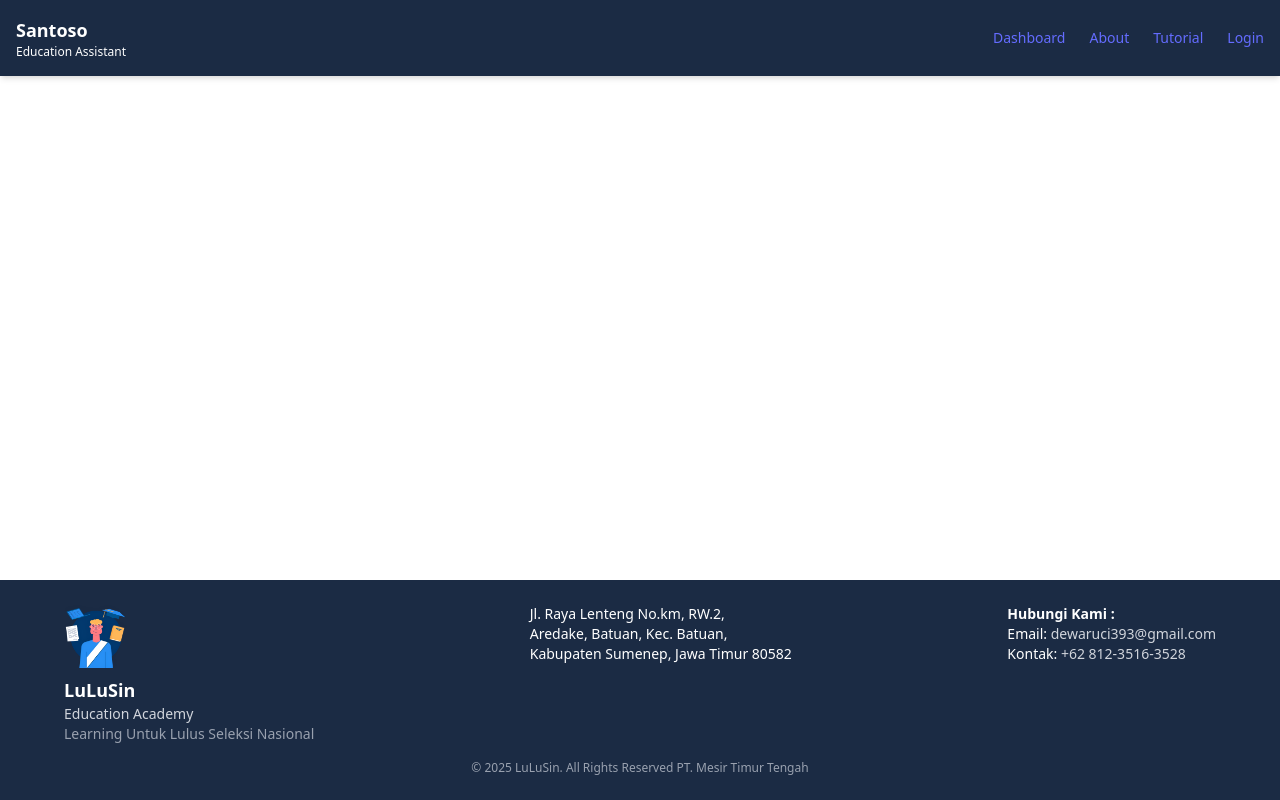
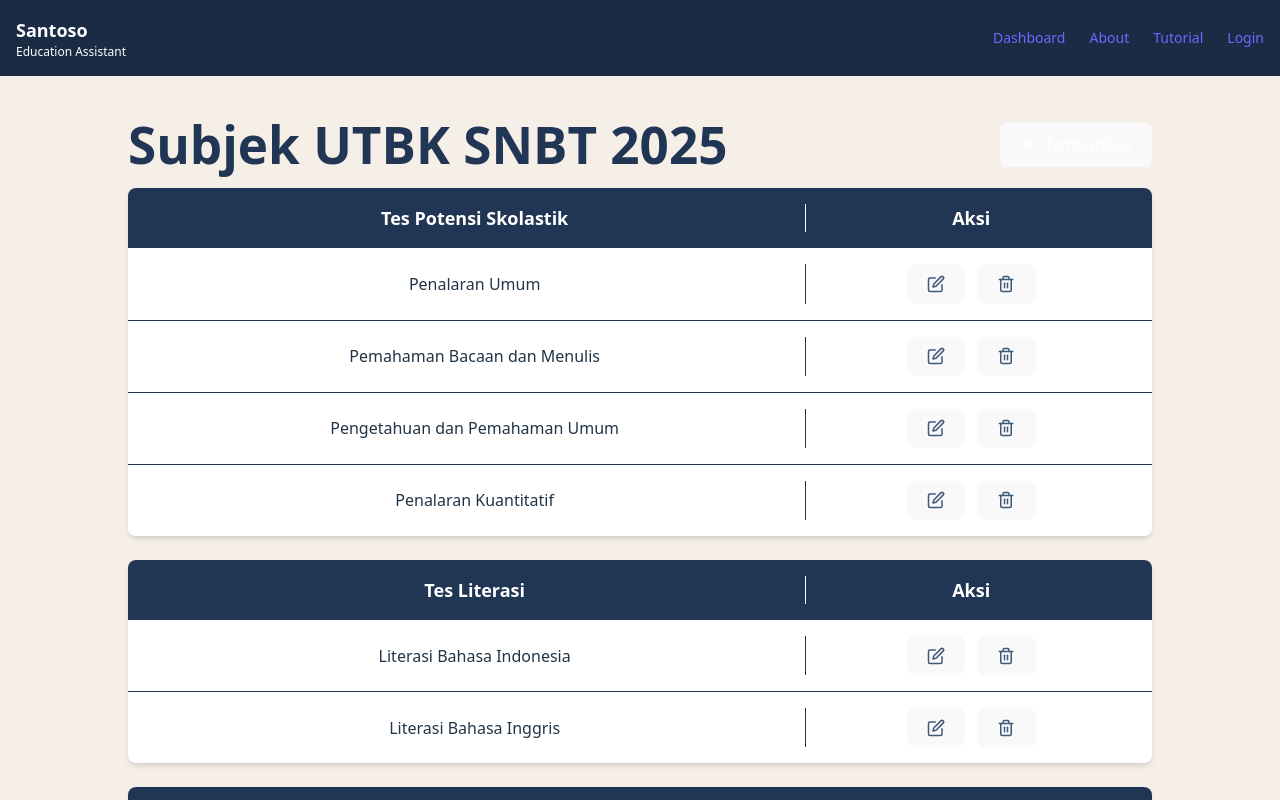
Before and after one commit to mifzalf/LuLuSin-FrontEnd, a React (Vite) app: page /guru/subjek in a window 1280 px wide. Built offline with nearby package versions, Linux system fonts and the light colour scheme.

Commit message:
feat: adding pages guru subjek

```diff
--- a/src/App.jsx
+++ b/src/App.jsx
@@ -30,6 +30,7 @@ import CreateTryoutSubjek from "./Pages/Guru/CreateTryoutSubjek";
 import GuruKategori from "./Pages/Guru/GuruKategori";
 import KategoriSubjek from "./Pages/Guru/KategoriSubjek";
 import EditKategoriSubjek from "./Pages/Guru/EditKategoriSubjek";
+import GuruSubjek from "./Pages/Guru/GuruSubjek";
 
 
 function App() {
@@ -106,11 +107,10 @@ function App() {
             <Route path="/guru/category_subject" element={<GuruKategori />} />
             <Route path="/guru/category_subject/create" element={<KategoriSubjek />} />
             <Route path="/guru/category_subject/edit" element={<EditKategoriSubjek />} />
-
-
             <Route path="guru/tryout/id/subjek/pembahasan/edit" element={<EditPembahasanSoalTryout />} />
             <Route path="guru/tryout/id/subjek/editpembahasan/create" element={<EditSoalCreatePembahasan />} />
             <Route path="guru/tryout/id/subjek/create" element={<CreateTryoutSubjek />} />
+            <Route path="guru/subjek" element={<GuruSubjek />} />
 
 
             {/* Siswa Routes */}
--- /dev/null
+++ b/src/Pages/Guru/GuruSubjek.jsx
@@ -0,0 +1,83 @@
+import { FiEdit, FiTrash2, FiPlus } from "react-icons/fi";
+import { useState } from "react";
+import { useNavigate } from "react-router-dom";
+
+const GuruSubjek = () => {
+  const navigate = useNavigate();
+  const [tryouts, setTryouts] = useState([
+    {
+      kategori: "Tes Potensi Skolastik",
+      subjek: [
+        "Penalaran Umum",
+        "Pemahaman Bacaan dan Menulis",
+        "Pengetahuan dan Pemahaman Umum",
+        "Penalaran Kuantitatif",
+      ],
+    },
+    {
+      kategori: "Tes Literasi",
+      subjek: ["Literasi Bahasa Indonesia", "Literasi Bahasa Inggris"],
+    },
+    {
+      kategori: "Penalaran Matematika",
+      subjek: ["Penalaran Matematika"],
+    },
+  ]);
+
+  const handleDelete = (kategoriIdx, subjekIdx) => {
+    const newTryouts = [...tryouts];
+    newTryouts[kategoriIdx].subjek.splice(subjekIdx, 1);
+    setTryouts(newTryouts);
+  };
+
+  return (
+    <div className="bg-[#F5EFE7] min-h-screen w-screen flex flex-col items-center p-6">
+      <div className="w-full max-w-5xl flex justify-between items-center py-4">
+        <h1 className="text-2xl font-bold text-[#213555]">Subjek UTBK SNBT 2025</h1>
+        <button
+          onClick={() => navigate("/guru/subjek/create")}
+          className="bg-[#3E5879] text-white px-4 py-2 rounded-lg flex items-center gap-2 hover:bg-[#213555] transition"
+        >
+          <FiPlus size={16} /> Tambahkan
+        </button>
+      </div>
+
+      <div className="w-full max-w-5xl space-y-6">
+        {tryouts.map((kategori, kategoriIdx) => (
+          <div key={kategoriIdx} className="bg-white shadow-md rounded-lg overflow-hidden">
+            <div className="bg-[#213555] text-white p-4 text-lg font-semibold flex">
+              <span className="w-2/3 text-center">{kategori.kategori}</span>
+              <span className="w-1/3 text-center border-l">Aksi</span>
+            </div>
+            {kategori.subjek.map((subjek, subjekIdx) => (
+              <div
+                key={subjekIdx}
+                className="flex items-center p-4 border-b last:border-none hover:bg-gray-100 transition"
+              >
+                <span className="w-2/3 text-center">{subjek}</span>
+                <div className="w-1/3 flex justify-center gap-3 border-l">
+                  <button
+                    onClick={() =>
+                      navigate(`/guru/subjek/edit?kategori=${kategori.kategori}&subjek=${subjek}`)
+                    }
+                    className="text-[#3E5879] hover:text-[#213555] transition"
+                  >
+                    <FiEdit size={18} />
+                  </button>
+                  <button
+                    onClick={() => handleDelete(kategoriIdx, subjekIdx)}
+                    className="text-[#3E5879] hover:text-[#213555] transition"
+                  >
+                    <FiTrash2 size={18} />
+                  </button>
+                </div>
+              </div>
+            ))}
+          </div>
+        ))}
+      </div>
+    </div>
+  );
+};
+
+export default GuruSubjek;
```
